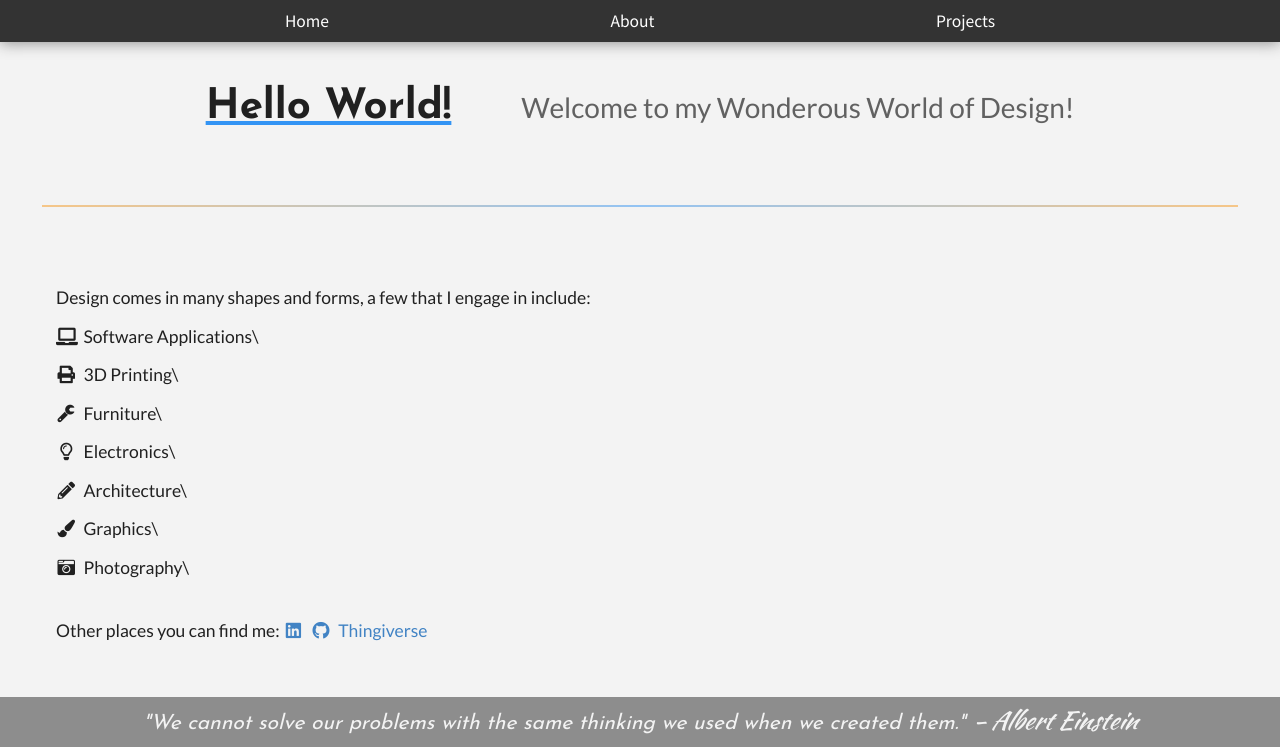
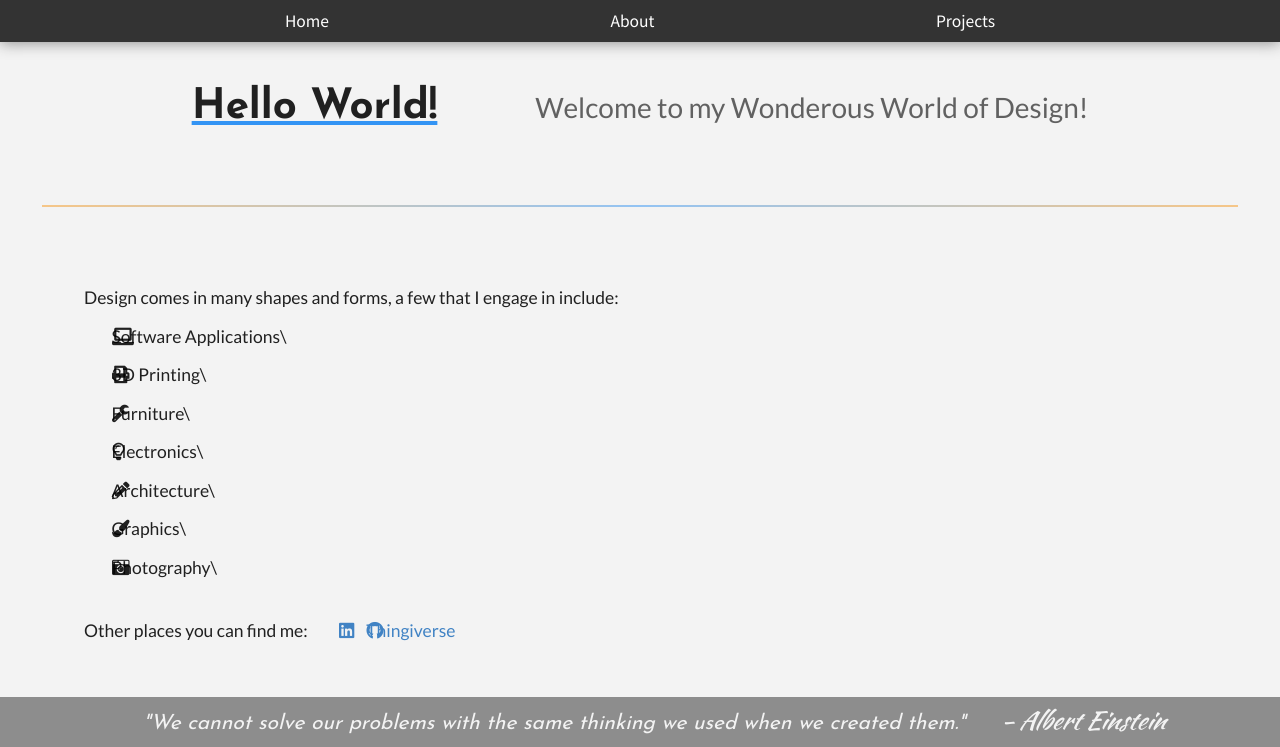
Before and after one commit to CFrez/frezfolio, a Jekyll site: the page built from index.md, in a window 1280 px wide. Shown: the part 200-947 px from the top of the page. Built offline with Jekyll 4.4.1, drawn with Linux system fonts in a browser that asks for light colours.

Commit message:
update paragraph indent

```diff
--- a/_sass/body.scss
+++ b/_sass/body.scss
@@ -61,3 +61,7 @@
     background: $color-blend;
     margin: 2rem 0;
 }
+
+p {
+    text-indent: 2rem;
+}
```
Also changed, not shown: 2 other files.
